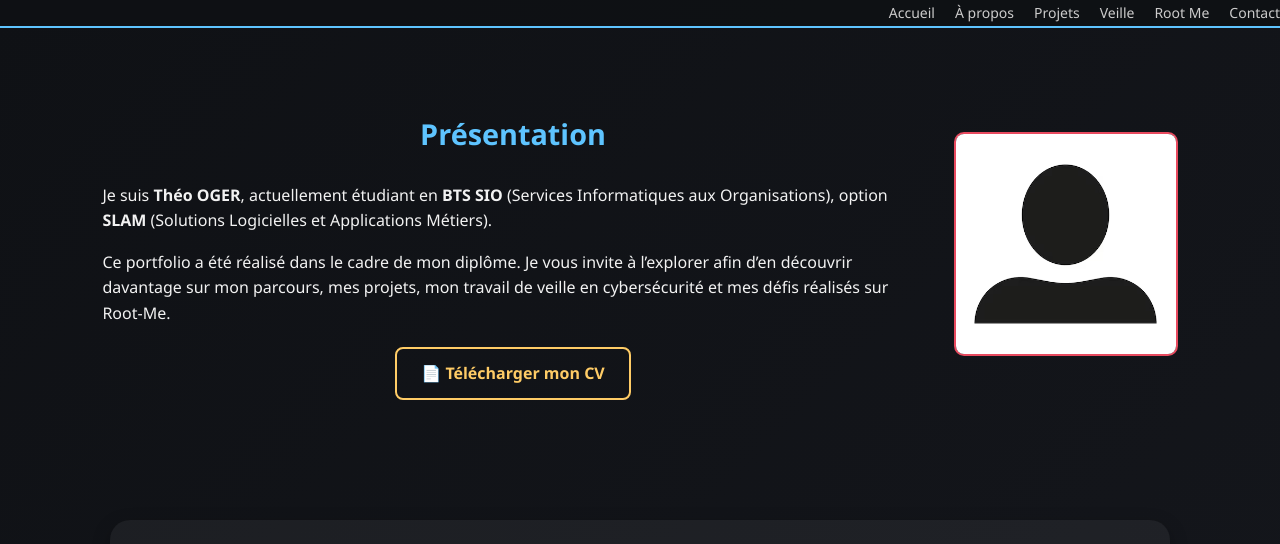
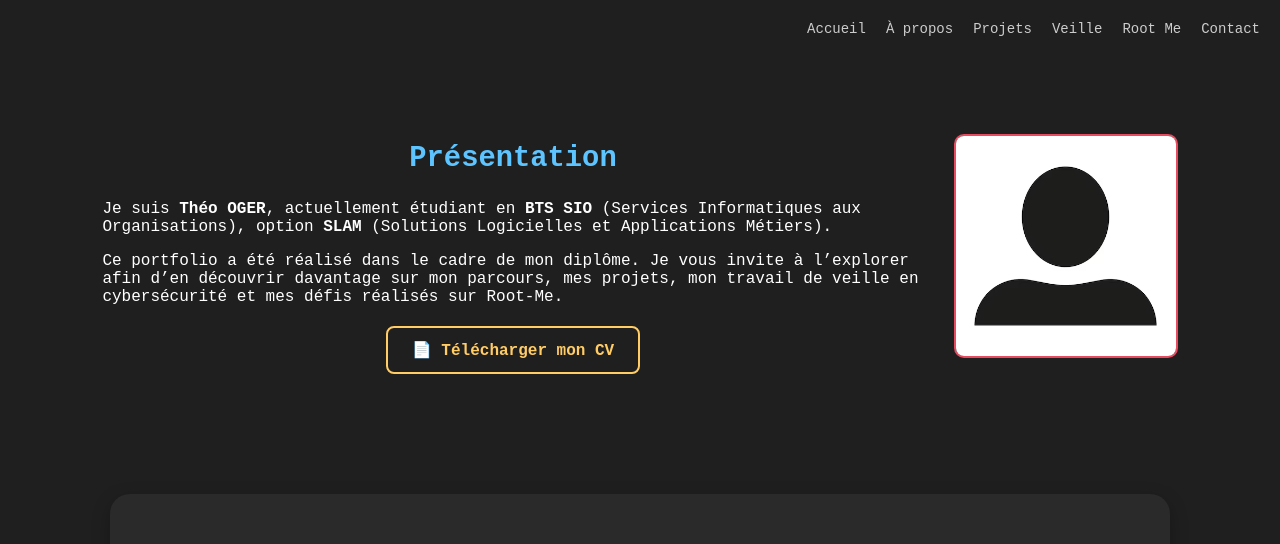
Before and after one commit to theo-oger/Portfolio, a plain HTML site: page html/apropos.html in a window 1280 px wide. Shown: the top 544 px of the page. Drawn offline with Linux system fonts and the light colour scheme.

Commit message:
version 1.1.1

```diff
--- a/css/apropos.css
+++ b/css/apropos.css
@@ -1,19 +1,18 @@
 /* ======= Fond global ======= */
 body {
-  margin: 0;
-  background: linear-gradient(135deg, #0f1115 0%, #1a1c23 100%);
-  color: #f2f2f2;
-  font-family: "Segoe UI", Arial, sans-serif;
-  line-height: 1.6;
+    margin: 0;
+    padding: 0;
+    background-color: #1F1F1F;
+    color: white;
+    font-family: "Courier New", monospace;
+    display: flex;
+    flex-direction: column;
+    height: 100vh;
 }
 
-/* ======= Header ======= */
+
 header {
-  background: rgba(15, 17, 21, 0.95);
-  border-bottom: 2px solid #5ec4ff;
-  position: sticky;
-  top: 0;
-  z-index: 1000;
+    padding: 20px;
 }
 
 nav ul {
@@ -38,6 +37,7 @@ nav ul li a {
 nav ul li a:hover {
     color: #86BBD8;
 }
+
 /* === Section BTS SIO === */
 .filiere {
   margin: 60px auto;
@@ -106,7 +106,8 @@ h2 {
   font-size: 1.8em;
   margin-bottom: 25px;
   color: #5ec4ff;
-  text-align: center;
+   text-align: center;
+
 }
 
 /* ======= Présentation ======= */
@@ -115,11 +116,13 @@ h2 {
   flex-wrap: wrap;
   align-items: center;
   justify-content: space-between;
+
   gap: 30px;
 }
 
 .presentation .text {
   flex: 1;
+
   min-width: 280px;
 }
 
--- a/css/style.css
+++ b/css/style.css
@@ -1,9 +1,12 @@
+@import url('https://fonts.googleapis.com/css2?family=Poppins:wght@400;700&display=swap');
+
+
 body {
     margin: 0;
     padding: 0;
     background-color: #1F1F1F;
     color: white;
-    font-family: "Courier New", monospace;
+    font-family: "Fira code", monospace;
     display: flex;
     flex-direction: column;
     height: 100vh;
@@ -48,7 +51,7 @@ main {
 
 main h2 {
     font-weight: normal;
-    font-family: 'Fira Code';
+    font-family: 'Fira code';
     font-size: 30px;
     margin-bottom: 0;
 }
@@ -56,7 +59,7 @@ main h2 {
 main h1 {
     font-size: 60px;
     font-weight: bold;
-    font-family: 'Fira Code';
+    font-family: 'poppins';
     color: #86BBD8;
     margin-top: 5px;
 }
```
